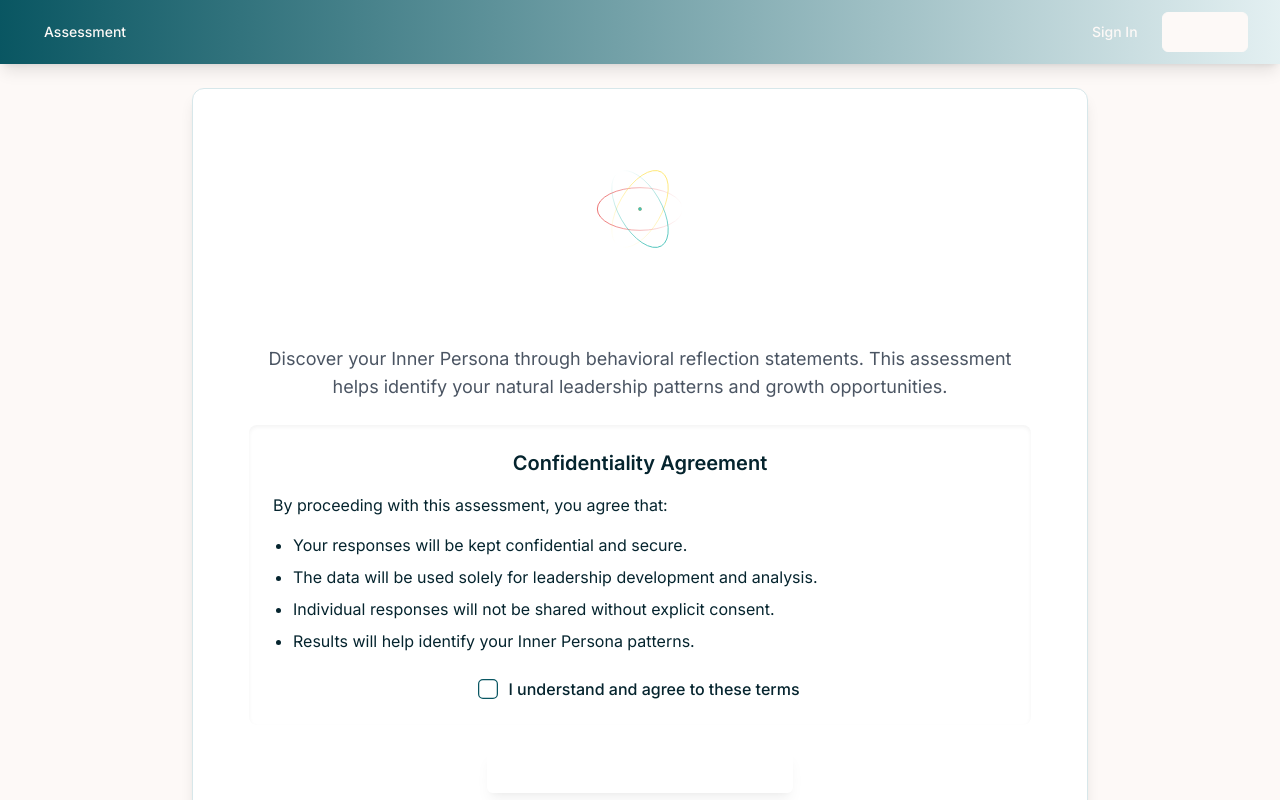
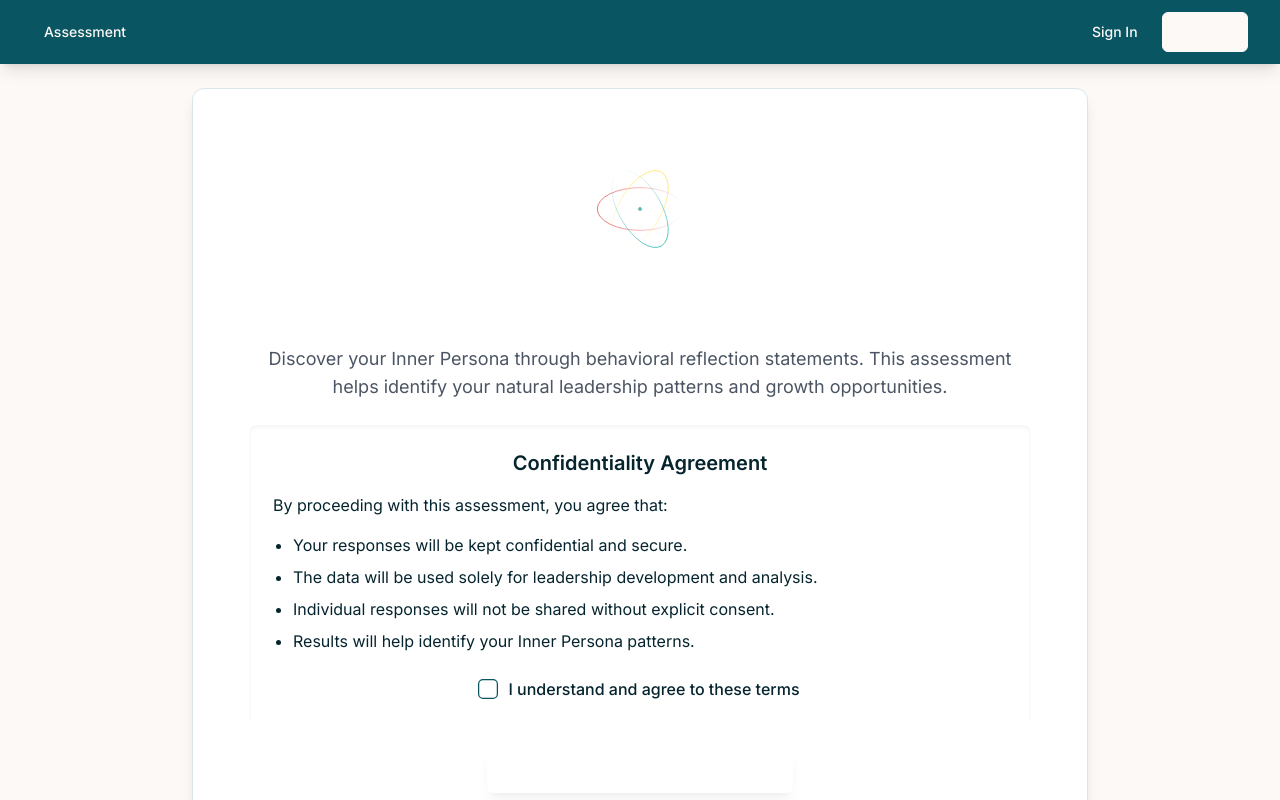
Before and after one commit to Stefanbotes/GeneralSchemaQ, a Next.js app: page / in a window 1280 px wide. Shown: the top 800 px of the page. Built offline with nearby package versions, Linux system fonts and the light colour scheme; no server answers.

Commit message:
Update navbar.tsx

```diff
--- a/components/ui/navbar.tsx
+++ b/components/ui/navbar.tsx
@@ -1,4 +1,4 @@
-// components/navbar.tsx
+// components/ui/navbar.tsx
 'use client';
 
 import { useEffect, useState } from 'react';
@@ -15,7 +15,6 @@ export function Navbar() {
   useEffect(() => {
     setIsHydrated(true);
 
-    // Close user menu when clicking outside
     const handleClickOutside = (event: MouseEvent) => {
       const target = event.target as Element;
       if (showUserMenu && !target.closest('.relative')) {
@@ -31,10 +30,10 @@ export function Navbar() {
     await signOut({ callbackUrl: '/' });
   };
 
-  // Skeleton (pre-hydration) – keep visuals consistent with theme
+  // Skeleton while hydrating (no gradient)
   if (!isHydrated) {
     return (
-      <nav className="bg-gradient-to-r from-primary to-accent shadow-lg">
+      <nav className="bg-primary shadow-lg">
         <div className="max-w-7xl mx-auto px-4 sm:px-6 lg:px-8">
           <div className="flex items-center justify-between h-16">
             <div className="flex space-x-8">
@@ -56,8 +55,9 @@ export function Navbar() {
     );
   }
 
+  // Main navbar
   return (
-    <nav className="bg-gradient-to-r from-primary to-accent shadow-lg">
+    <nav className="bg-primary shadow-lg text-primary-foreground">
       <div className="max-w-7xl mx-auto px-4 sm:px-6 lg:px-8">
         <div className="flex items-center justify-between h-16">
           {/* Left links */}
@@ -102,8 +102,6 @@ export function Navbar() {
                   onClick={() => setShowUserMenu(!showUserMenu)}
                   aria-haspopup="menu"
                   aria-expanded={showUserMenu}
-                  aria-label={`User menu for ${session.user.firstName}`}
-                  title={`Open user menu for ${session.user.firstName} ${session.user.lastName}`}
                 >
                   <User className="h-4 w-4 mr-2" />
                   {session.user.firstName}
```
